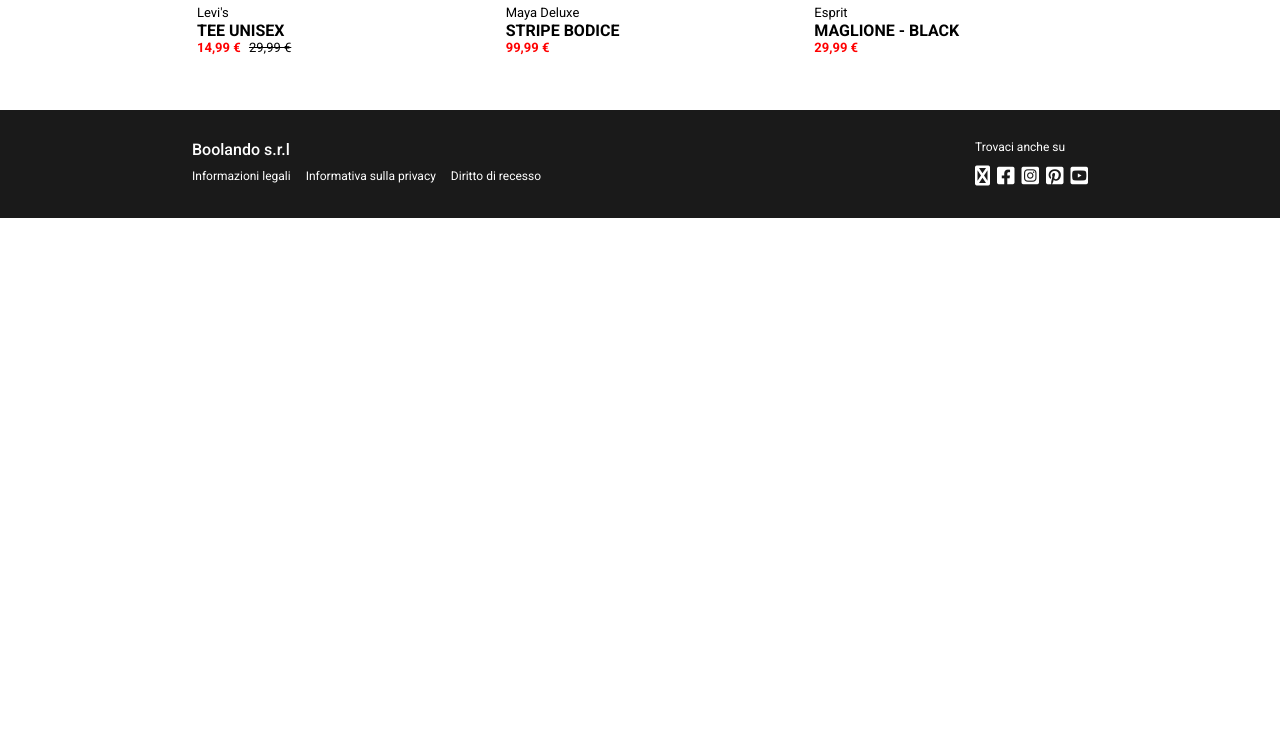
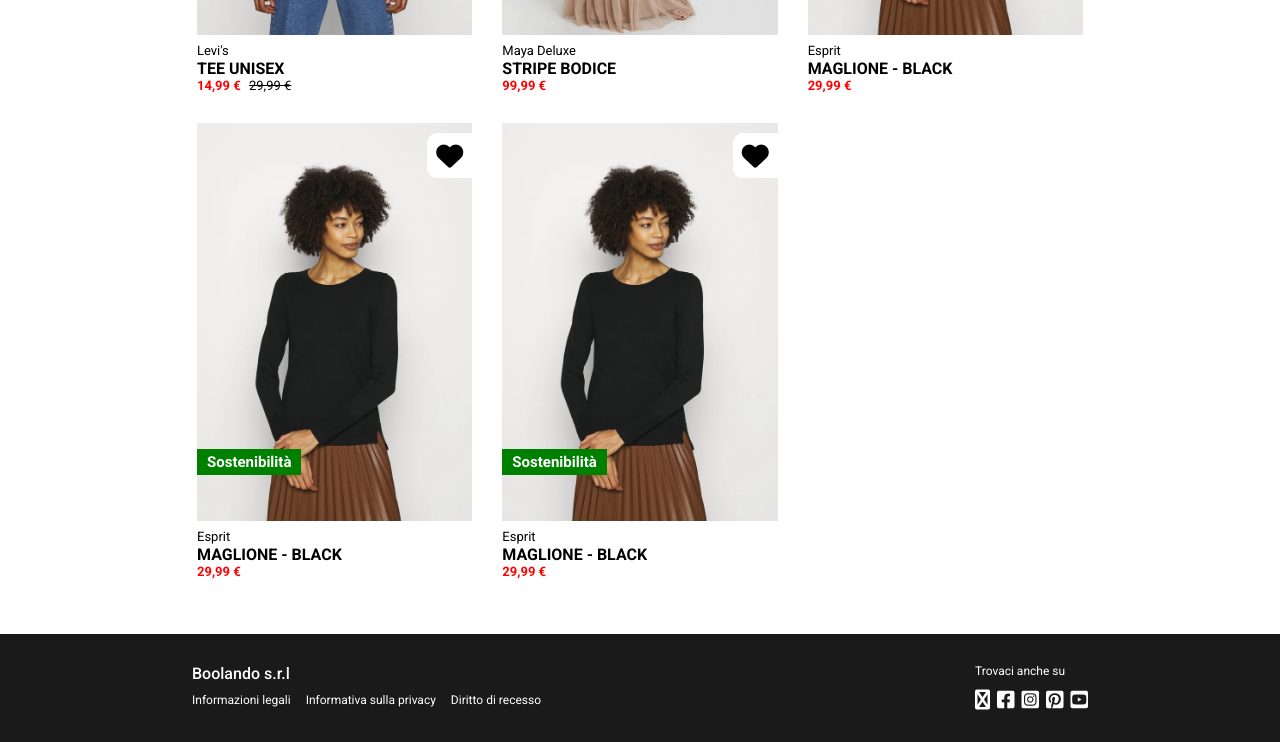
Before and after one commit to michelearcopinto/html-css-boolando, a plain HTML site: page index.html in a window 1280 px wide. Shown: the part 1929-2671 px from the top of the page. Before the commit the page ends 2147 px from the top, so only its background shows below. Drawn offline with Linux system fonts and the light colour scheme.

Commit message:
fix: eliminated gap from flex-wrap

```diff
--- a/assets/css/style.css
+++ b/assets/css/style.css
@@ -110,7 +110,6 @@ header nav figure img:hover {
 
 main {
     display: flex;
-    justify-content: space-between;
     gap: 20px;
     flex-wrap: wrap;
     margin-top: 54.8px;
@@ -118,7 +117,7 @@ main {
 }
 
 main section {
-    flex-basis: calc(100% / 3 - 20px);
+    flex-basis: calc(100% / 3 - (20px / 3 * 2));
     min-width: 227px;
     padding: 5px;
     border-radius: 5px;
--- a/index.html
+++ b/index.html
@@ -242,6 +242,38 @@
                 <span>29,99 €</span>
             </div>
         </section>
+
+        <section>
+            <figure>
+                <img class="hidden" src="./assets/img/6b.webp" alt="hover-image">
+                <img src="./assets/img/6.webp" alt="item">
+                <div class="icon add-to"></div>
+                <div class="info-item">
+                    <span class="eco"></span>
+                </div>
+            </figure>
+            <span class="brand-item">esprit</span>
+            <span class="name-item">maglione - black</span>
+            <div class="price-item">
+                <span>29,99 €</span>
+            </div>
+        </section>
+
+        <section>
+            <figure>
+                <img class="hidden" src="./assets/img/6b.webp" alt="hover-image">
+                <img src="./assets/img/6.webp" alt="item">
+                <div class="icon add-to"></div>
+                <div class="info-item">
+                    <span class="eco"></span>
+                </div>
+            </figure>
+            <span class="brand-item">esprit</span>
+            <span class="name-item">maglione - black</span>
+            <div class="price-item">
+                <span>29,99 €</span>
+            </div>
+        </section>
     </main>
 
     <footer>
```
